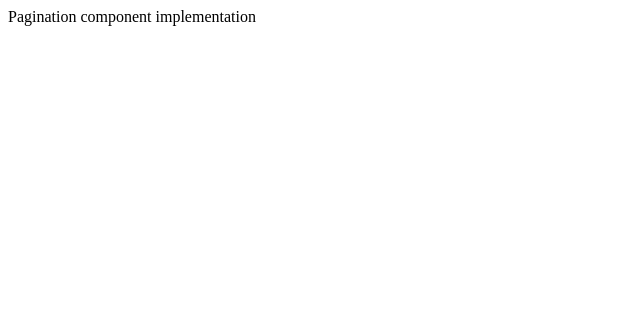
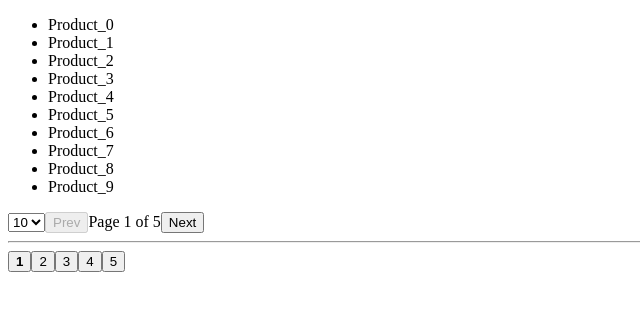
Before and after one commit to deepakscodelab/machine-coding, a React (Vite) app: page /pagination in a window 1280 px wide. Shown: the top 310 px of the page, without its empty margins (0-640 px from the left). Built offline with nearby package versions, Linux system fonts and the light colour scheme.

Commit message:
pagination component

```diff
--- a/src/components/Pagination/index.tsx
+++ b/src/components/Pagination/index.tsx
@@ -1,5 +1,89 @@
+import { useState } from "react";
 import "./index.css";
 
+const productList = Array.from({ length: 50 }, (_, i) => ({
+  id: i,
+  name: `Product_${i}`,
+}));
+
+type Product = {
+  id: number;
+  name: string;
+};
+
+function paginateProducts(
+  products: Product[],
+  pageNo: number,
+  pageSize: number
+) {
+  const start = (pageNo - 1) * pageSize;
+  const end = start + pageSize;
+  const perPageProducts = products.slice(start, end);
+  const totalPages = Math.ceil(products.length / pageSize);
+  return { perPageProducts, totalPages };
+}
+
 export default function Pagination() {
-  return <div>Pagination component implementation</div>;
+  const [pageNo, setPageNo] = useState<number>(1);
+  const [pageSize, setPageSize] = useState(10);
+  const { perPageProducts: products, totalPages } = paginateProducts(
+    productList,
+    pageNo,
+    pageSize
+  );
+
+  const renderPageSizeOptions = () => {
+    const options = [5, 10, 15, 20];
+    return options.map((size) => (
+      <option key={size} value={size}>
+        {size}
+      </option>
+    ));
+  };
+
+  const paginationNav = Array.from({ length: totalPages }, (_, i) => i + 1).map(
+    (page) => (
+      <button
+        key={page}
+        onClick={() => setPageNo(page)}
+        style={{ fontWeight: pageNo === page ? "bold" : "normal" }}
+      >
+        {page}
+      </button>
+    )
+  );
+
+  return (
+    <div>
+      <ul>
+        {products.map((product) => (
+          <li key={product.id}>{product.name}</li>
+        ))}
+      </ul>
+      <select
+        value={pageSize}
+        onChange={(e) => {
+          setPageSize(Number(e.target.value));
+          setPageNo(1);
+        }}
+      >
+        {renderPageSizeOptions()}
+      </select>
+      <button
+        onClick={() => setPageNo((prevPage) => prevPage - 1)}
+        disabled={pageNo === 1}
+      >
+        Prev
+      </button>
+      Page {pageNo} of {totalPages}
+      <button
+        onClick={() => setPageNo((prevPage) => prevPage + 1)}
+        disabled={pageNo === totalPages}
+      >
+        Next
+      </button>
+      <hr />
+      {paginationNav}
+    </div>
+  );
 }
```
